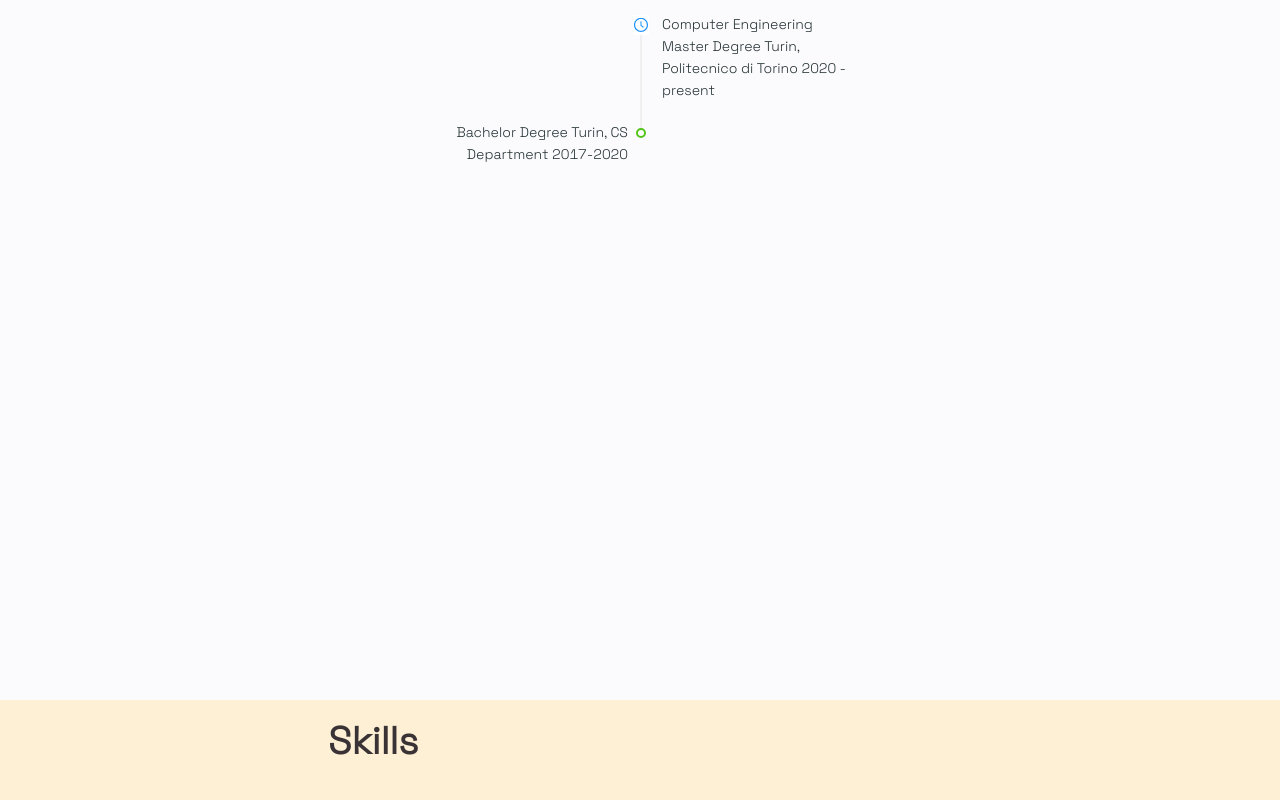
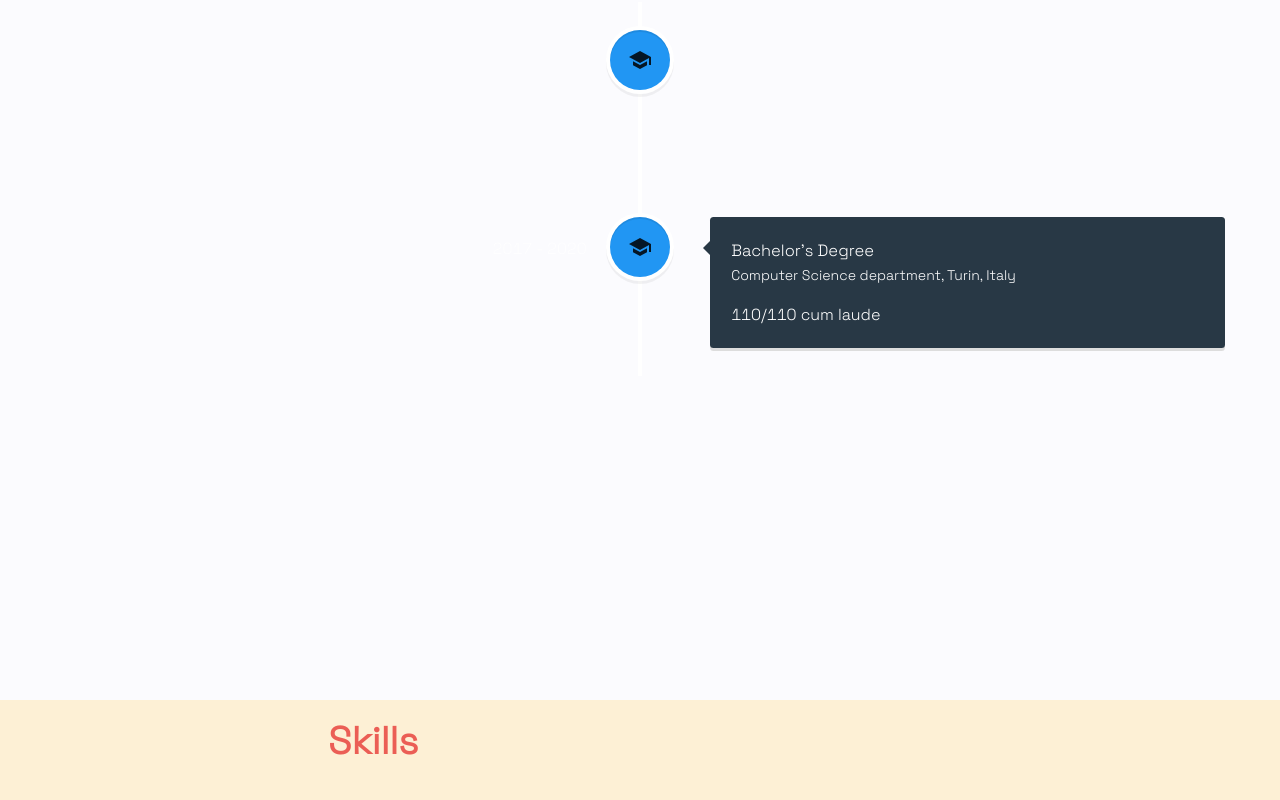
Before and after one commit to Ale142/ale142.github.io, a React (Create React App) app: page / in a window 1280 px wide. Shown: the part 1700-2500 px from the top of the page. Built offline with nearby package versions, Linux system fonts and the light colour scheme.

Commit message:
added fade, footer, correct some css

```diff
--- a/package.json
+++ b/package.json
@@ -13,14 +13,17 @@
     "@types/node": "^12.20.7",
     "@types/react": "^17.0.3",
     "@types/react-dom": "^17.0.3",
+    "@types/react-vertical-timeline-component": "^3.0.0",
     "antd": "^4.15.0",
     "react": "^17.0.2",
     "react-awesome-reveal": "^3.7.1",
     "react-dom": "^17.0.2",
+    "react-reveal": "^1.2.2",
     "react-router": "^5.2.0",
     "react-router-dom": "^5.2.0",
     "react-router-hash-link": "^2.4.0",
     "react-scripts": "4.0.3",
+    "react-vertical-timeline-component": "^3.3.3",
     "tsparticles": "^1.26.1",
     "typescript": "^4.2.3",
     "typewriter-effect": "^2.17.0",
@@ -33,7 +36,6 @@
     "eject": "react-scripts eject",
     "predeploy": "npm run build",
     "deploy": "gh-pages -d build"
-
   },
   "eslintConfig": {
     "extends": [
--- a/src/App.tsx
+++ b/src/App.tsx
@@ -1,13 +1,11 @@
 import React, { useEffect, useState } from 'react';
-import { Layout } from 'antd';
+import { Layout, BackTop } from 'antd';
 import Home from './component/Home'
 import About from './component/About'
 import Edu from './component/Edu'
 import Links from './component/Links'
 import Skills from './component/Skills'
-import { BooleanLiteral } from '@babel/types';
-import {debounce} from './utils/debounce';
-import Particles from "tsparticles";
+
 const {Header, Footer, Content, Sider} = Layout;
 
 
@@ -64,9 +62,11 @@ function App() {
 
           <About></About>
           <Edu></Edu>
+          <BackTop/>
           <Skills></Skills>
           <Links theme = {theme}></Links>
         </Content>
+        <Footer>Page developed with React and Typescript <br/> © 2021 Alessandro Bacci</Footer>
 
 
 
--- a/src/component/About.tsx
+++ b/src/component/About.tsx
@@ -2,9 +2,9 @@ import React from 'react';
 import {Row, Typography, Col, Layout, Avatar} from 'antd';
 import '../style.css';
 import avatar from '../img/avatar.jpeg';
-import {Fade} from 'react-awesome-reveal';
+
 const { Title, Paragraph } = Typography;
-
+const Fade = require("react-reveal/Fade");
 
 
 function About() {
@@ -12,12 +12,17 @@ function About() {
 
         <section className = "component" id = "about">
 
+            <Fade>
             <Row gutter={{ xs: 8, sm: 16, md: 24, lg: 32 }} align = "middle" justify = "center" style ={{marginTop:"5%"}}>
                 <Col className = "gutter-row" span = {12} offset = {6} ><Title> About </Title> </Col>
             </Row>
+            </Fade>
+            <Fade delay = {500}>
             <Row gutter={{ xs: 8, sm: 16, md: 24, lg: 32 }} align = "middle" justify = "center" >
                <Avatar src = {avatar} size={{ xs: 50, sm: 50, md: 100, lg: 100, xl: 150, xxl: 200 }}></Avatar>
             </Row>
+            </Fade>
+            <Fade bottom delay = {750}>
             <Row gutter={{ xs: 8, sm: 16, md: 24, lg: 32 }} align = "middle" justify = "center" >
                 <Col className = "gutter-row" span = {12} offset = {6}>
 
@@ -34,6 +39,7 @@ function About() {
 
                 </Col>
             </Row>
+            </Fade>
 
 
         </section>
--- a/src/component/Edu.tsx
+++ b/src/component/Edu.tsx
@@ -1,9 +1,11 @@
 import React from 'react';
 import {Row, Col, Typography, Layout, Timeline} from 'antd';
 import {ClockCircleOutlined} from '@ant-design/icons';
-
+import { VerticalTimeline, VerticalTimelineElement }  from 'react-vertical-timeline-component';
+import 'react-vertical-timeline-component/style.min.css';
+import SchoolIcon from '@material-ui/icons/School';
 import '../style.css';
-
+const Fade = require("react-reveal/Fade");
 
 const {Title, Paragraph} = Typography;
 
@@ -11,22 +13,45 @@ function Edu() {
     return (
 
         <section className = "component" id = "edu">
-
+            <Fade>
              <Row gutter={{ xs: 8, sm: 16, md: 24, lg: 32 }} align = "middle" justify = "center" style ={{marginTop:"5%"}}>
                 <Col className = "gutter-row" span = {12} offset = {6}><Title > Education </Title> </Col>
                 {/* <Col className = "gutter-row" span = {8}><Title level = {2} > Education </Title> </Col> */}
             </Row>
+            </Fade>
             <Row gutter={{ xs: 8, sm: 16, md: 24, lg: 32 }} align = "middle" justify = "center" >
-            <Col className = "gutter-row" span = {8} offset = {10}>
-                <Timeline mode = "alternate">
-                    <Timeline.Item dot = {<ClockCircleOutlined/>}>
-                    Computer Engineering Master Degree Turin, Politecnico di Torino 2020 - present
-                    </Timeline.Item>
-                    <Timeline.Item color = "green">
-                    Bachelor Degree Turin, CS Department 2017-2020
-                    </Timeline.Item>
-                </Timeline>
-            </Col>
+            {/* <Col className = "gutter-row" span = {8} offset = {10}> */}
+            <VerticalTimeline>
+                <VerticalTimelineElement
+                    className="vertical-timeline-element--school"
+                    contentStyle={{ background: 'rgb(33, 150, 243)'}}
+                    contentArrowStyle={{ borderRight: '7px solid  rgb(33, 150, 243)' }}
+                    date="2020 - present"
+                    iconStyle={{ background: 'rgb(33, 150, 243)'}}
+                    icon={<SchoolIcon />}
+                >
+                    <h3 className="vertical-timeline-element-title">Master's Degree</h3>
+                    <h4 className="vertical-timeline-element-subtitle">Polytechnic of Turin</h4>
+                    <p style = {{color: "white"}}>
+                    Computer Networks and Cloud Computing
+                    </p>
+                </VerticalTimelineElement>
+                <VerticalTimelineElement
+                    className="vertical-timeline-element--school"
+                    contentStyle={{background: "#283845"}}
+                    contentArrowStyle={{borderRight: '7px solid  #283845' }}
+                    date="2017 - 2020"
+                    iconStyle={{ background: 'rgb(33, 150, 243)' }}
+                    icon={<SchoolIcon/>}
+                >
+                    <h3 className="vertical-timeline-element-title">Bachelor's Degree</h3>
+                    <h4 className="vertical-timeline-element-subtitle">Computer Science department, Turin, Italy</h4>
+                    <p style = {{color: "white"}}>
+                    110/110 cum laude
+                    </p>
+                </VerticalTimelineElement>
+            </VerticalTimeline>
+            {/* </Col> */}
             {/* <Col className = "gutter-row" span = {8}><Title level = {2} > Education </Title> </Col> */}
 
             </Row>
--- a/src/component/Home.tsx
+++ b/src/component/Home.tsx
@@ -14,8 +14,7 @@ import LinkIcon from '@material-ui/icons/Link';
 import EmojiEmotionsIcon from '@material-ui/icons/EmojiEmotions';
 import LaptopMacIcon from '@material-ui/icons/LaptopMac';
 
-import {Fade} from 'react-awesome-reveal';
-
+const Fade = require("react-reveal/Fade");
 
 function Home(props: any) {
 
@@ -60,7 +59,7 @@ function Home(props: any) {
         </Row>
 
         <Row gutter={{ xs: 8, sm: 16, md: 24, lg: 32 }} align = "middle" justify = "center" >
-            <Fade triggerOnce={true} direction="up">
+            <Fade bottom>
             <Col className="gutter-row" span={2}>  <EmojiEmotionsIcon className="icon" onClick = {() => document.getElementById("about")?.scrollIntoView({behavior:'smooth', block:'start'})} style = {{fontSize:40}}/> </Col>
             <Col className="gutter-row" span={2}> <SchoolIcon className="icon" onClick = {() => document.getElementById("edu")?.scrollIntoView({behavior:'smooth', block:'start'})} style = {{fontSize:40}}/> </Col>
             <Col className="gutter-row" span={2}> <LinkIcon  className="icon" onClick = {() => document.getElementById("links")?.scrollIntoView({behavior:'smooth', block:'start'})} style = {{fontSize:40}}/>  </Col>
--- a/src/component/Links.tsx
+++ b/src/component/Links.tsx
@@ -7,6 +7,8 @@ import linkedin from '../img/linkedin.png';
 import github_light from '../img/github-logo-light.png';
 import github_dark from '../img/github-logo-dark.png';
 import twitter from '../img/twitter.png';
+const Flip = require("react-reveal/Flip");
+const Fade = require("react-reveal/Fade");
 
 const {Title} = Typography;
 
@@ -14,9 +16,12 @@ function Links(props: any) {
     return (
 
         <section className = "component" id = "links">
+            <Fade>
             <Row gutter={{ xs: 8, sm: 16, md: 24, lg: 32 }} align = "middle" justify = "center" style ={{marginTop:"5%"}}>
                 <Col className = "gutter-row" span = {12} offset = {6} ><Title> Links </Title> </Col>
             </Row>
+            </Fade>
+            <Flip left>
             <Row  align = "middle" justify = "center" style = {{marginTop: "5%"}}>
                 <Col  xs={12} sm = {4} md={4}>
                     <Button type = "link" href = "https://www.linkedin.com/in/alessandro-bacci-98b0551b8"><Image src = {linkedin} width = {100} preview = {false}/> </Button>
@@ -28,6 +33,7 @@ function Links(props: any) {
                     <Image src = {twitter} width = {150} preview = {false}/>
                 </Col> */}
             </Row>
+            </Flip>
         </section>
 
     );
--- a/src/component/Skills.tsx
+++ b/src/component/Skills.tsx
@@ -1,18 +1,20 @@
 import React from 'react';
 import '../style.css';
 import {Row, Col, Typography} from 'antd'
-import {Fade} from 'react-awesome-reveal';
 const { Title, Paragraph} = Typography;
-
+const Fade = require("react-reveal/Fade");
 function Skills() {
     return (
 
         <section className = "component" id = "skills">
+            <Fade>
             <Row gutter={{ xs: 8, sm: 16, md: 24, lg: 32 }} align = "middle" justify = "center" style ={{marginTop:"5%"}}>
 
                 <Col className = "gutter-row" span = {12} offset = {6}><Title> Skills </Title></Col>
 
             </Row>
+            </Fade>
+            <Fade bottom delay = {500}>
             <Row gutter={{ xs: 8, sm: 16, md: 24, lg: 32 }} align = "middle" justify = "center" >
 
                 <Col className = "gutter-row" span = {12} offset = {6}>
@@ -27,6 +29,7 @@ I am currently studying <strong>C++</strong>, <strong>Assembler</strong> for ARM
                 </Col>
 
             </Row>
+            </Fade>
         </section>
 
     );
--- a/src/style.css
+++ b/src/style.css
@@ -102,6 +102,22 @@ section:not(:first-child) {
 }
 
 
+span.vertical-timeline-element-date {
+    color: white !important;
+}
+
+.vertical-timeline-element-title {
+    color: white !important;
+}
+
+.vertical-timeline-element-subtitle {
+    color: white !important;
+}
+
+footer {
+    background-color: var(--color-primary-even) !important;
+    color: var(--text-color) !important;
+}
 /*.ant-layout-sider {
 
     width: 0px !important;
```
Also changed, not shown: 1 other file (tests, documents, lock files or other folders).
